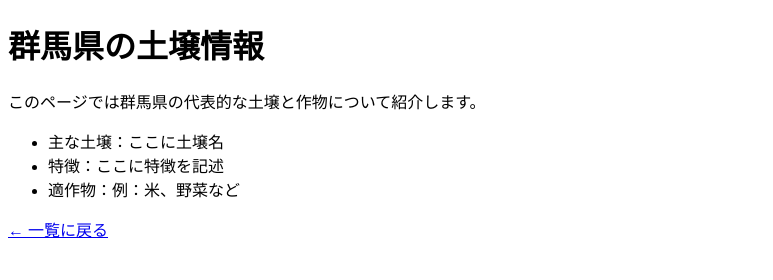
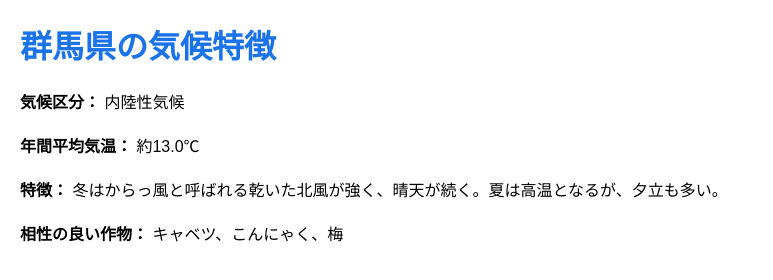
Before and after one commit to yuu8484/soil-japan, a plain HTML site: page gunma.html in a window 1280 px wide. Shown: the whole page, without its empty margins (0-773 px from the left). Drawn offline with Linux system fonts and the light colour scheme.

Commit message:
Update gunma.html

```diff
--- a/gunma.html
+++ b/gunma.html
@@ -1,17 +1,27 @@
 <!DOCTYPE html>
 <html lang="ja">
 <head>
-    <meta charset="UTF-8">
-    <title>群馬県の土壌情報</title>
+  <meta charset="UTF-8">
+  <title>群馬県の気候特徴</title>
+  <style>
+    body { font-family: 'Hiragino Kaku Gothic ProN', sans-serif; margin: 20px; }
+    h1 { color: #1a73e8; }
+    .section { margin-top: 20px; }
+  </style>
 </head>
 <body>
-    <h1>群馬県の土壌情報</h1>
-    <p>このページでは群馬県の代表的な土壌と作物について紹介します。</p>
-    <ul>
-        <li>主な土壌：ここに土壌名</li>
-        <li>特徴：ここに特徴を記述</li>
-        <li>適作物：例：米、野菜など</li>
-    </ul>
-    <p><a href="index.html">← 一覧に戻る</a></p>
+  <h1>群馬県の気候特徴</h1>
+  <div class="section">
+    <strong>気候区分：</strong> 内陸性気候
+  </div>
+  <div class="section">
+    <strong>年間平均気温：</strong> 約13.0℃
+  </div>
+  <div class="section">
+    <strong>特徴：</strong> 冬はからっ風と呼ばれる乾いた北風が強く、晴天が続く。夏は高温となるが、夕立も多い。
+  </div>
+  <div class="section">
+    <strong>相性の良い作物：</strong> キャベツ、こんにゃく、梅
+  </div>
 </body>
 </html>
```
